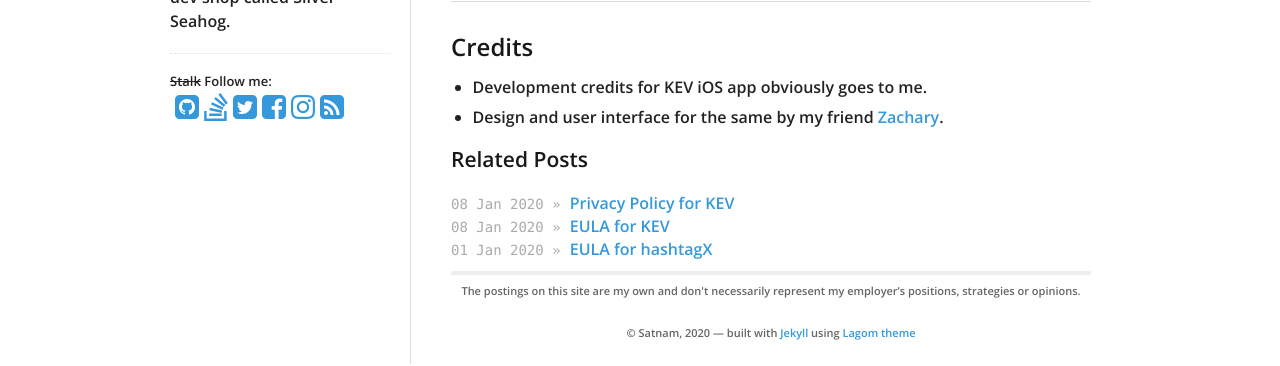
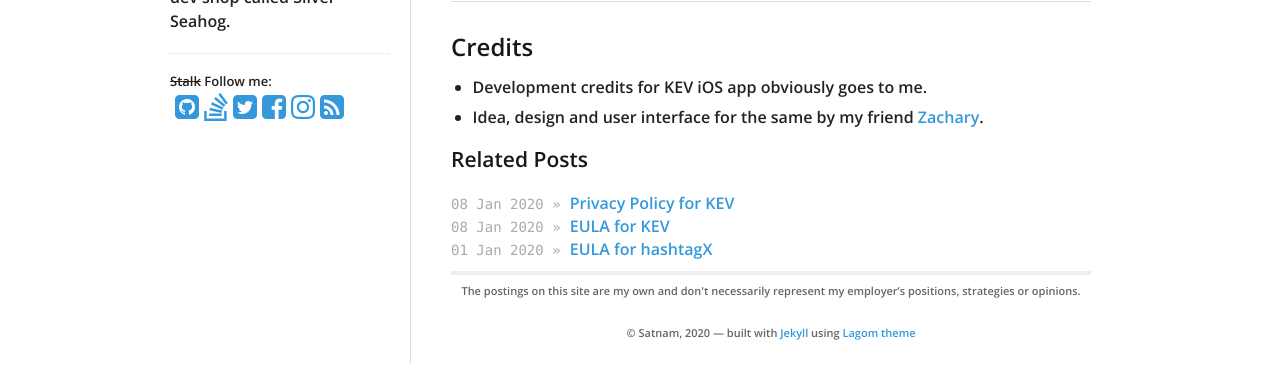
Before and after one commit to 29satnam/29satnam.github.io, a Jekyll site: the page built from _posts/2020-01-30-KEV-iOS-release.md, in a window 1280 px wide. Shown: the part 422-788 px from the top of the page. Built offline with Jekyll 4.4.1, drawn with Linux system fonts in a browser that asks for light colours.

Commit message:
Update 2020-01-30-KEV-iOS-release.md

```diff
--- a/_posts/2020-01-30-KEV-iOS-release.md
+++ b/_posts/2020-01-30-KEV-iOS-release.md
@@ -22,4 +22,4 @@ The white balance is a correction of color rendition to make the picture from th
 ## Credits
 
 - Development credits for KEV iOS app obviously goes to me.
-- Design and user interface for the same by my friend <a href="https://www.instagram.com/Zac.wolff/">Zachary</a>.
+- Idea, design and user interface for the same by my friend <a href="https://www.instagram.com/Zac.wolff/">Zachary</a>.
```
